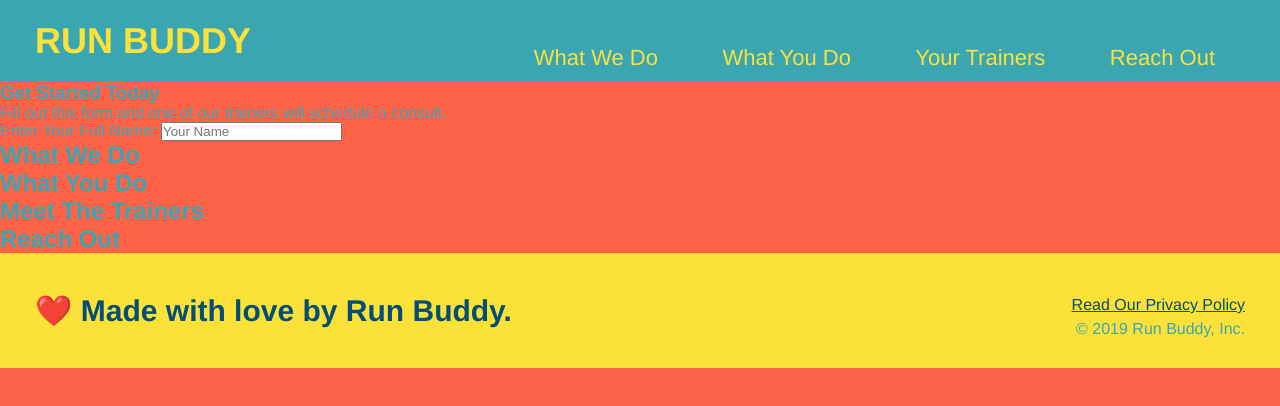
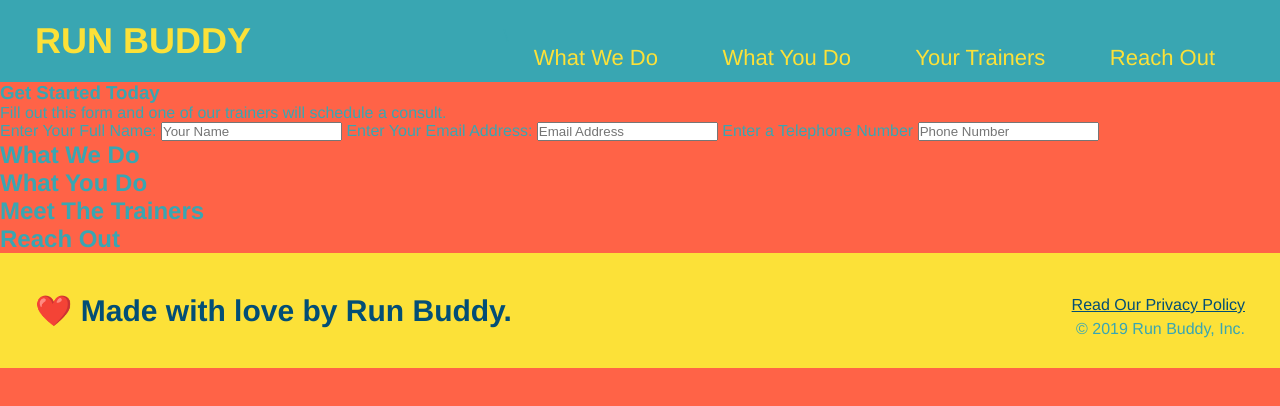
Before and after one commit to cchester11/run-buddy, a plain HTML site: page index.html in a window 1280 px wide. Drawn offline with Linux system fonts and the light colour scheme.

Commit message:
labels and input in hero

```diff
--- a/index.html
+++ b/index.html
@@ -41,6 +41,10 @@
             <form>
                 <label for="name">Enter Your Full Name:</label>
                 <input type="text" placeholder="Your Name" name="name" id="name" />
+                <label for="email">Enter Your Email Address:</label>
+                <input type="text" placeholder="Email Address" name="email" id="email" />
+                <label for="phone">Enter a Telephone Number</label>
+                <input type="text" placeholder="Phone Number" name="phone" id="phone" />
             </form>
             </p>
         </div>
```
